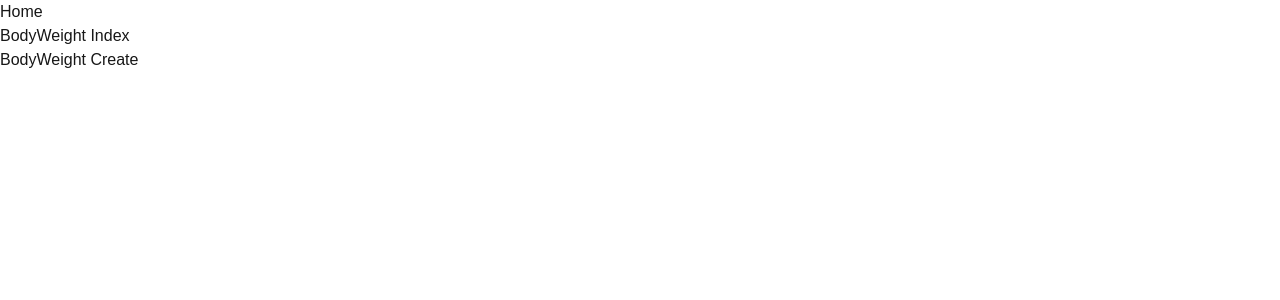
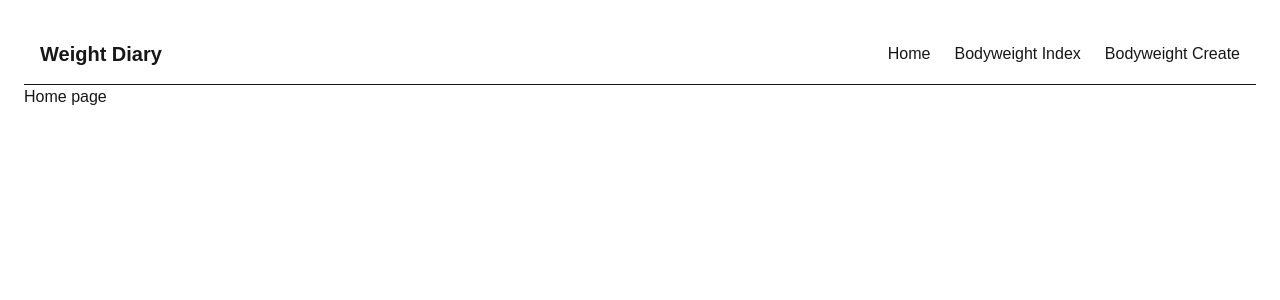
Before and after one commit to elianpullen/weight.diary, a Next.js app in the folder frontend/: page / in a window 1280 px wide. Shown: the top 300 px of the page. Built offline with nearby package versions, Linux system fonts and the light colour scheme.

Commit message:
feat(frontend): add navbar

```diff
--- a/frontend/app/layout.tsx
+++ b/frontend/app/layout.tsx
@@ -3,6 +3,7 @@ import {Geist, Geist_Mono} from "next/font/google";
 import "./globals.css";
 import Script from "next/script";
 import React from "react";
+import Navbar from "@/components/Navbar";
 
 const geistSans = Geist({
     variable: "--font-geist-sans",
@@ -15,22 +16,22 @@ const geistMono = Geist_Mono({
 });
 
 export const metadata: Metadata = {
-    title: "Create Next App",
-    description: "Generated by create next app",
+    title: "Weight Diary",
+    description: "Created by Elian Pullen",
 };
 
 export default function RootLayout({
                                        children,
-                                   }: Readonly<{
+                                   }: {
     children: React.ReactNode;
-}>) {
+}) {
     return (
-        <html
-            lang="en"
-            className={`${geistSans.variable} ${geistMono.variable} h-full antialiased`}
-        >
-        <body className="min-h-full flex flex-col">{children}</body>
-        <Script src="https://cdn.jsdelivr.net/npm/flowbite@4.0.1/dist/flowbite.min.js"></Script>
+        <html lang="en" className={`${geistSans.variable} ${geistMono.variable} h-full antialiased`}>
+        <body className="min-h-full flex flex-col p-6">
+        <Navbar/>
+        {children}
+        </body>
+        <Script src={"https://cdn.jsdelivr.net/npm/flowbite@4.0.1/dist/flowbite.min.js"}></Script>
         </html>
     );
 }
--- a/frontend/app/page.tsx
+++ b/frontend/app/page.tsx
@@ -1,19 +1,5 @@
-import Link from "next/link";
-
 export default function HomePage() {
     return (
-        <main>
-            <h1>Home</h1>
-            <nav>
-                <ul>
-                    <li>
-                        <Link href="/bodyweight">BodyWeight Index</Link>
-                    </li>
-                    <li>
-                        <Link href="/bodyweight/create">BodyWeight Create</Link>
-                    </li>
-                </ul>
-            </nav>
-        </main>
+        <p>Home page</p>
     );
 }
--- /dev/null
+++ b/frontend/components/Navbar.tsx
@@ -0,0 +1,15 @@
+import Link from "next/link";
+
+export default function Navbar() {
+    return (
+        <nav className="flex items-center justify-between border-b p-4">
+            <h1 className="text-xl font-bold">Weight Diary</h1>
+
+            <div className="flex gap-6">
+                <Link href="/">Home</Link>
+                <Link href="/bodyweight">Bodyweight Index</Link>
+                <Link href="/bodyweight/create">Bodyweight Create</Link>
+            </div>
+        </nav>
+    );
+}
```
